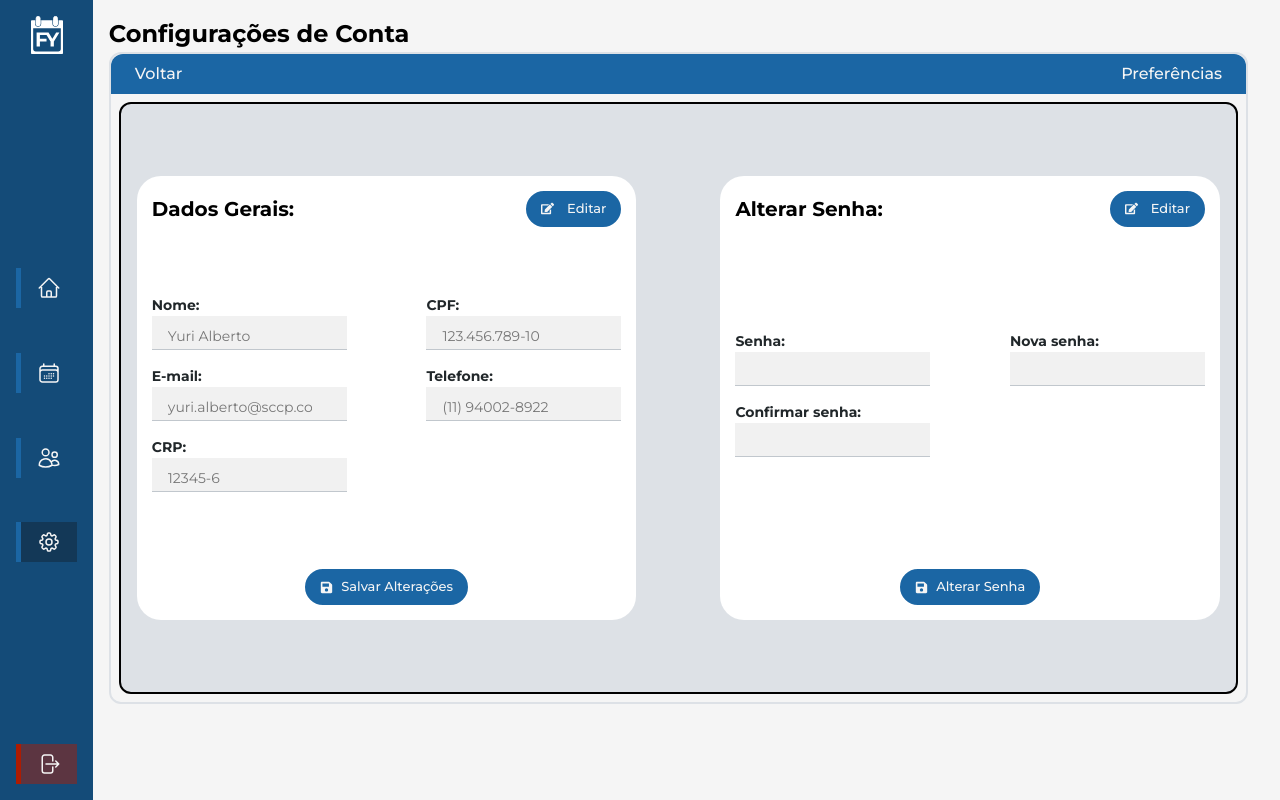
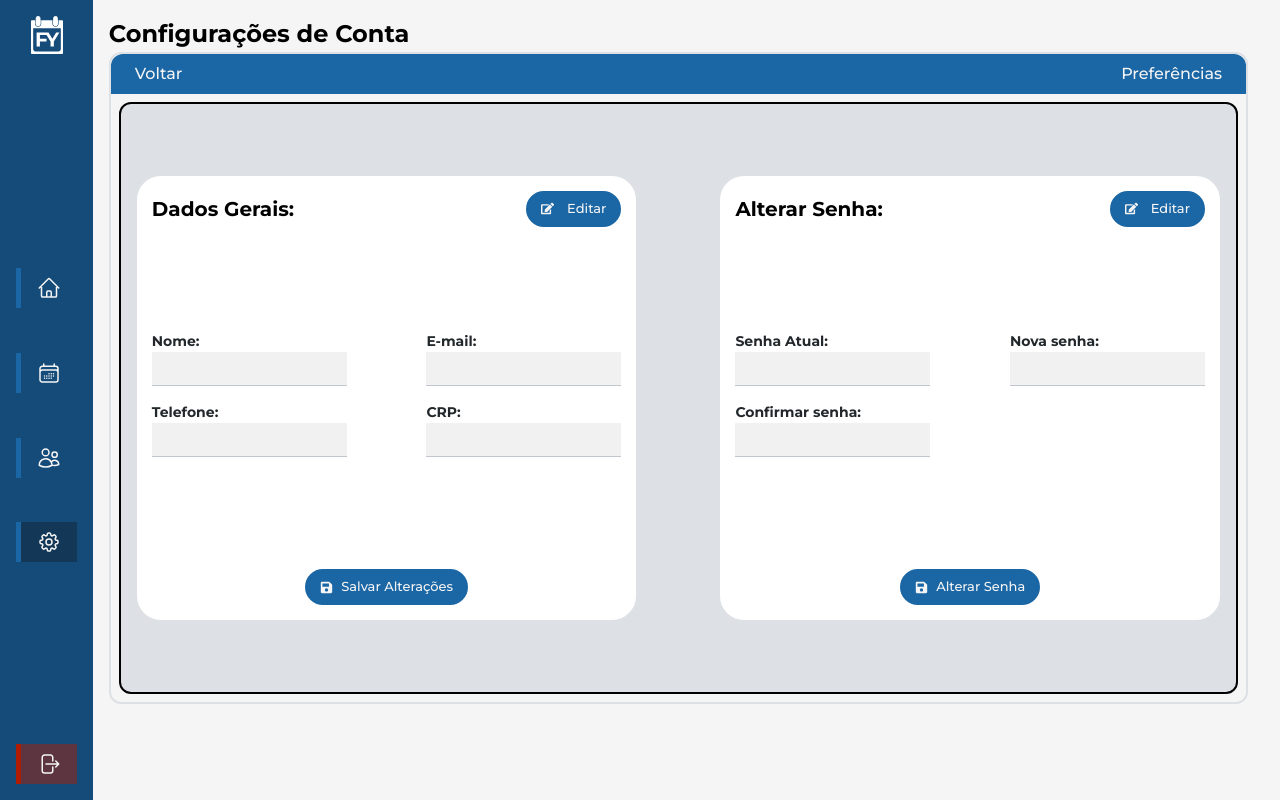
Before and after one commit to KauanPaschoal/web-projeto, a React (Vite) app: page /dashboard/administracao in a window 1280 px wide. Built offline with nearby package versions, Linux system fonts and the light colour scheme.

Commit message:
feat: atualizando endpoint de login e aprimorando a busca de dados do usuário na página de administração

```diff
--- a/src/pages/Login/Login.jsx
+++ b/src/pages/Login/Login.jsx
@@ -12,9 +12,7 @@ const LoginPage = () => {
   const handleSubmit = (e) => {
     e.preventDefault();
 
-    // if (!autenticateUser(email, password)) return;
-
-    fetch("/usuarios/login", {
+    fetch("/psicologos/login", {
       method: "POST",
       headers: {
         "Content-Type": "application/json",
@@ -31,9 +29,7 @@ const LoginPage = () => {
         return response.json();
       })
       .then((data) => {
-        // Captura os dados retornados
         const { id, nome, email, token } = data;
-
 
         const toCapitalize = (str) => {
           return str.charAt(0).toUpperCase() + str.slice(1).toLowerCase();
@@ -46,9 +42,11 @@ const LoginPage = () => {
 
           localStorage.setItem("nomeUsuario", nomeFormatado);
 
+          localStorage.setItem("idUsuario", id);
+
           responseMessage(`Bem vindo, ${nomeFormatado}!`);
           setTimeout(() => {
-            window.location.href = "/dashboard"; // Alterar para a rota da dash
+            window.location.href = "/dashboard";
           }, 2300);
         } else {
           errorMessage("Usuário ou senha inválidos");
--- a/src/pages/dashboard/administracao/Administracao.jsx
+++ b/src/pages/dashboard/administracao/Administracao.jsx
@@ -1,4 +1,4 @@
-import React, { useState } from "react";
+import React, { useState, useEffect } from "react";
 import "./style/Administracao.css";
 import MenuLateralComponent from "../components/menuLateral/MenuLateralComponent";
 import MainComponent from "../components/mainComponent/MainComponent";
@@ -11,19 +11,53 @@ import {
   errorMessage,
   confirmCancelEdit,
 } from "../../../utils/alert";
+import { alterarSenha } from "../../../provider/api/alterar-senha-psi";
 import axios from "axios";
 
 const Administracao = () => {
   const [isEditingGeneral, setIsEditingGeneral] = useState(false);
   const [isEditingPassword, setIsEditingPassword] = useState(false);
 
-  const [email, setEmail] = useState("yuri.alberto@sccp.com");
-  const [nome, setNome] = useState("Yuri Alberto");
-  const [telefone, setTelefone] = useState("(11) 94002-8922");
+  const [email, setEmail] = useState("");
+  const [nome, setNome] = useState("");
+  const [telefone, setTelefone] = useState("");
+  const [crp, setCrp] = useState("");
 
   const [senha, setSenha] = useState("");
   const [novaSenha, setNovaSenha] = useState("");
   const [confirmarSenha, setConfirmarSenha] = useState("");
+
+  const formatTelefone = (numero) => {
+    if (!numero) return "";
+    return numero.replace(/^(\d{2})(\d{5})(\d{4})$/, "($1) $2-$3");
+  };
+
+  const formatCrp = (numero) => {
+    if (!numero) return "";
+    return numero.replace(/^(\d{2})(\d{5,6})$/, "$1/$2");
+  };
+
+  const removeMask = (valor) => valor.replace(/\D/g, "");
+
+  useEffect(() => {
+    const idUsuario = localStorage.getItem("idUsuario");
+
+    if (idUsuario) {
+      axios
+        .get(`http://localhost:8080/psicologos/${idUsuario}`)
+        .then((response) => {
+          const { nome, email, telefone, crp } = response.data;
+          setNome(nome || "");
+          setEmail(email || "");
+          setTelefone(formatTelefone(telefone || "")); // Formata o telefone para exibição
+          setCrp(formatCrp(crp || "")); // Formata o CRP para exibição
+        })
+        .catch((error) => {
+          console.error("Erro ao buscar informações do usuário:", error);
+          errorMessage("Erro ao carregar informações do usuário.");
+        });
+    }
+  }, []);
 
   const handleEditGeneral = async () => {
     if (isEditingGeneral) {
@@ -54,12 +88,13 @@ const Administracao = () => {
       errorMessage("Todos os campos devem estar preenchidos!");
       return;
     }
-
+    const idDoUsuario = localStorage.getItem("idUsuario");
     try {
-      await axios.post("/api/usuario/atualizar-dados", {
+      await axios.put(`/psicologos/${idDoUsuario}`, {
         email,
         nome,
-        telefone,
+        telefone: removeMask(telefone),
+        crp: crp.replace("/", ""), // Remove a máscara do CRP antes de enviar
       });
       responseMessage("Dados atualizados com sucesso!");
       setIsEditingGeneral(false);
@@ -76,12 +111,13 @@ const Administracao = () => {
     }
 
     if (novaSenha !== confirmarSenha) {
-      errorMessage("As senhas não coincidem!");
+      errorMessage("A nova senha e a confirmação não coincidem!");
       return;
     }
 
     try {
-      await axios.post("/api/usuario/alterar-senha", { senha, novaSenha });
+      const idDoUsuario = localStorage.getItem("idUsuario");
+      await alterarSenha(idDoUsuario, senha, novaSenha);
       responseMessage("Senha alterada com sucesso!");
       setIsEditingPassword(false);
     } catch (error) {
@@ -127,11 +163,6 @@ const Administracao = () => {
                     onChange={(e) => setNome(e.target.value)}
                   />
                   <InputField
-                    labelTitle="CPF"
-                    value="123.456.789-10"
-                    disabled={true}
-                  />
-                  <InputField
                     labelTitle="E-mail"
                     value={email}
                     type="email"
@@ -142,11 +173,13 @@ const Administracao = () => {
                     labelTitle="Telefone"
                     value={telefone}
                     disabled={!isEditingGeneral}
-                    onChange={(e) => setTelefone(e.target.value)}
+                    onChange={(e) =>
+                      setTelefone(formatTelefone(removeMask(e.target.value)))
+                    }
                   />
                   <InputField
                     labelTitle="CRP"
-                    value="12345-6"
+                    value={crp}
                     disabled={true}
                     width={"w-full"}
                   />
@@ -175,7 +208,7 @@ const Administracao = () => {
                 </h2>
                 <div className="card-inputs">
                   <InputField
-                    labelTitle="Senha"
+                    labelTitle="Senha Atual"
                     value={senha}
                     disabled={!isEditingPassword}
                     width={"w-full"}
```
